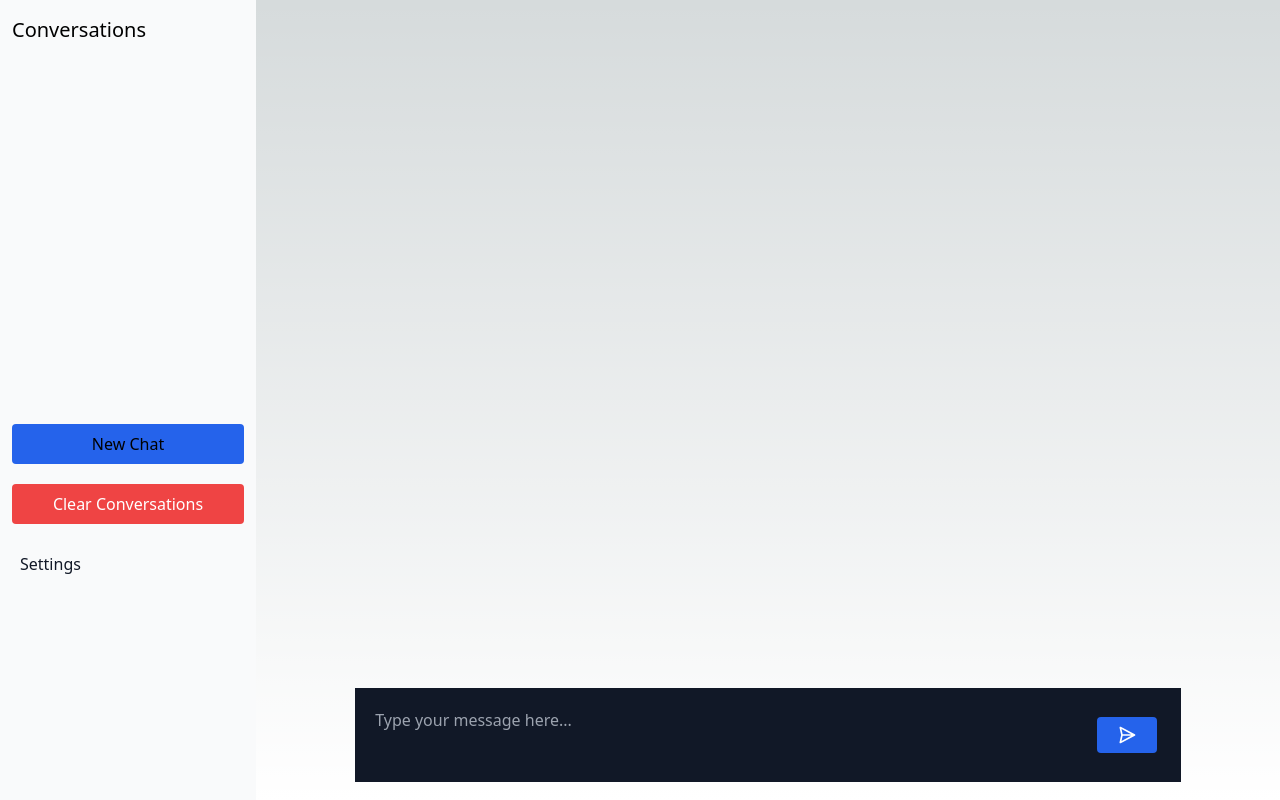
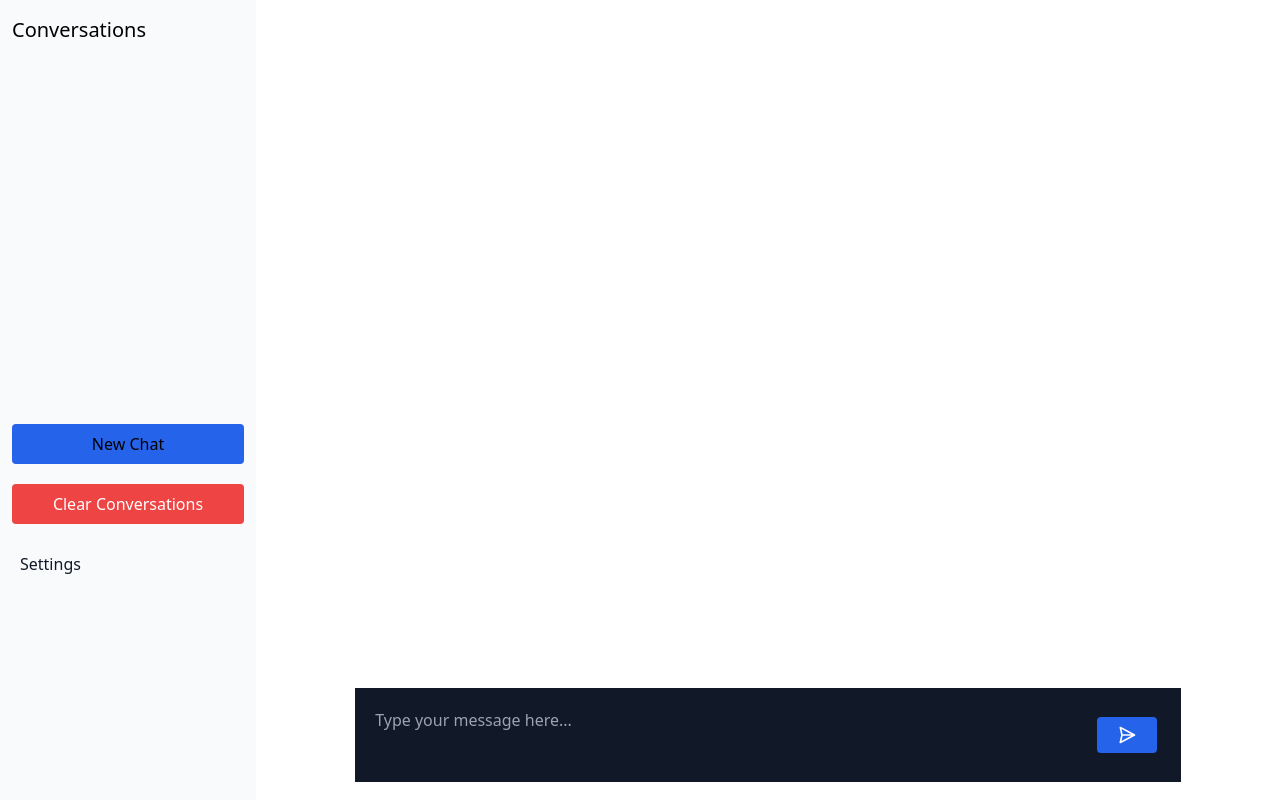
Before and after one commit to JohnPevien/chat-UI, a Next.js app: page / in a window 1280 px wide. Built offline with nearby package versions, Linux system fonts and the light colour scheme.

Commit message:
Update global CSS variables for light and dark color schemes

```diff
--- a/app/globals.css
+++ b/app/globals.css
@@ -50,7 +50,10 @@
         --background-start-rgb: 0, 0, 0;
         --background-end-rgb: 0, 0, 0;
 
-    --primary-glow: radial-gradient(rgba(1, 65, 255, 0.4), rgba(1, 65, 255, 0));
+        --primary-glow: radial-gradient(
+            rgba(1, 65, 255, 0.4),
+            rgba(1, 65, 255, 0)
+        );
         --secondary-glow: linear-gradient(
             to bottom right,
             rgba(1, 65, 255, 0),
@@ -91,12 +94,12 @@ body {
 
 body {
     color: rgb(var(--foreground-rgb));
-  background: linear-gradient(
+    /* background: linear-gradient(
       to bottom,
       transparent,
       rgb(var(--background-end-rgb))
     )
-    rgb(var(--background-start-rgb));
+    rgb(var(--background-start-rgb)); */
 }
 
 a {
```
Lines whose indentation alone changed are shown as unchanged.
